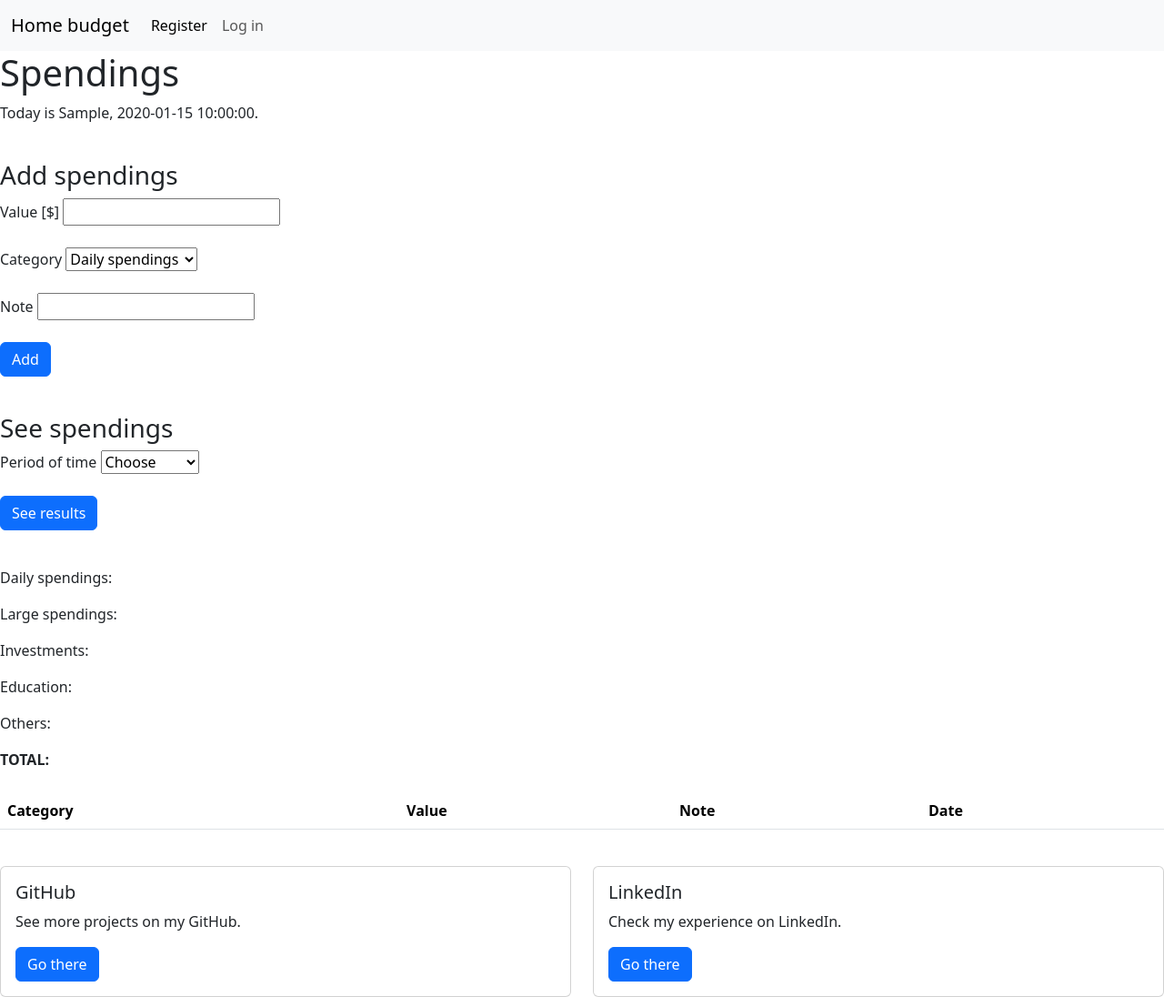
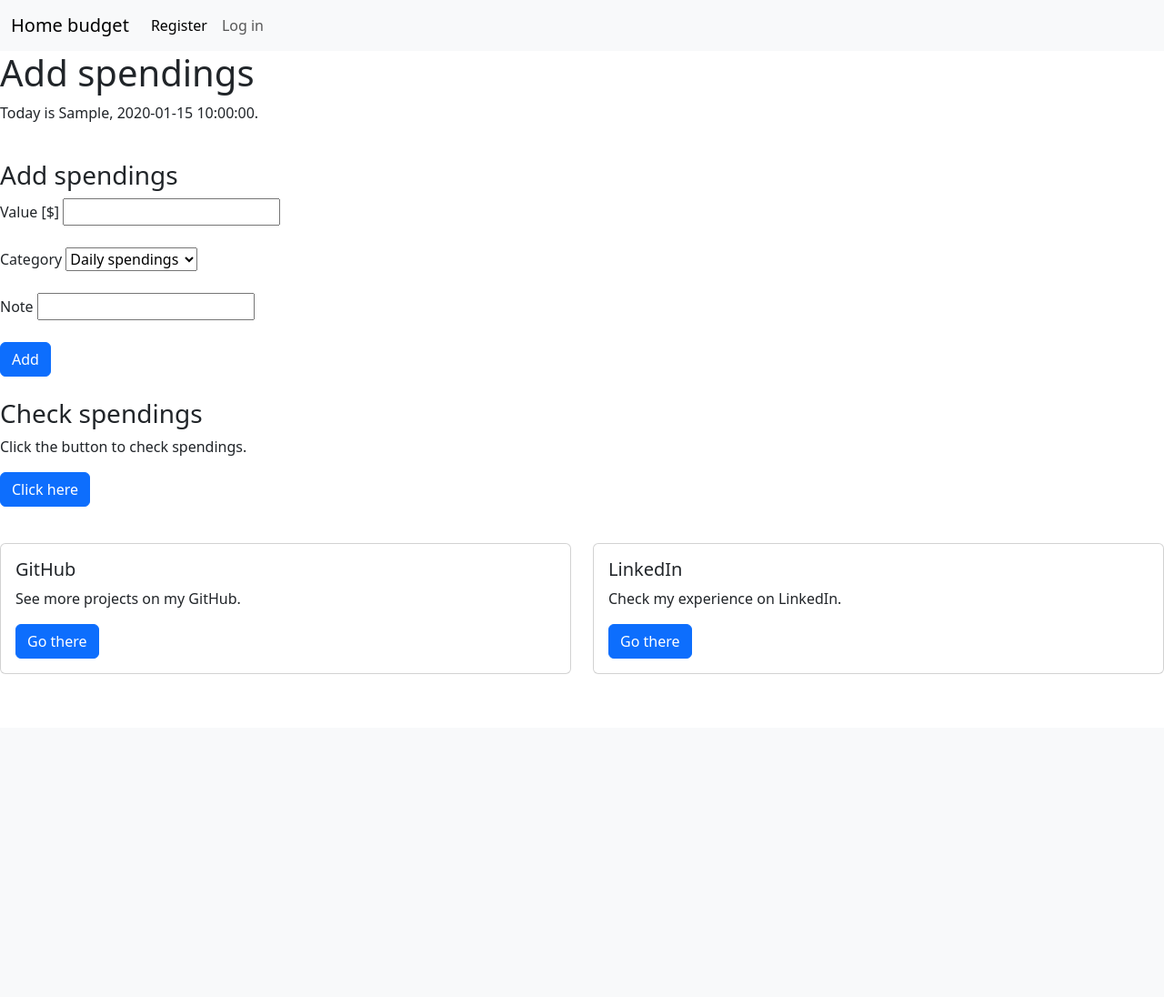
Before and after one commit to jgmbl/home-budget, a Flask app: template templates/spendings.html in a window 1280 px wide. Shown: the whole page at 91% size. After the commit the page ends 741 px from the top, so only its background shows below. Run offline with Flask 3, Linux system fonts and the light colour scheme; the template is opened without the code that fills it: most values are stand-ins (such as "Sample title", 1, 10 or a date in 2020); lists and menus that the app fills with data are empty.

Commit message:
emplates/spendings.html: delete table, add button to check spendings

```diff
--- a/templates/spendings.html
+++ b/templates/spendings.html
@@ -3,7 +3,7 @@
 
 {% block body %}
 <form action="/spendings" method="post">
-    <h1>Spendings</h1>
+    <h1>Add spendings</h1>
     <p>Today is {{ week_day }}, {{ date_today }}.</p>
     <br>
     <h3>Add spendings</h3>
@@ -22,70 +22,11 @@
         <input type="text" id="note" name="note"><br><br>
         <button class="btn btn-primary" type="submit" name="add_spendings">Add</button>
         <br><br>
+        <h3>Check spendings</h3>
+        <p>Click the button to check spendings.</p>
+        <a class="btn btn-primary" href="/showspendings">Click here</a>
+        <br><br>
     </div>
 </form>
 
-<form action="/spendings" method="post">
-    <h3>See spendings</h3>
-        <div class="mb-3">
-            <label for="display_spendings">Period of time</label>
-            <select name="display_spendings" id="display_spendings">
-                <option value="choose" disabled selected>Choose</option>
-                <option value="last_week" id="last_week">Last week</option>
-                <option value="last_month" id="last_month">Last month</option>
-                <option value="all" id="all">All</option>
-            </select>
-            <br><br>
-            <button class="btn btn-primary" type="submit" name="see_spendings">See results</button>
-        </div>
-        <br>
-        <p>Daily spendings: </p>
-        <p>Large spendings: </p>
-        <p>Investments: </p>
-        <p>Education: </p>
-        <p>Others: </p>
-        <b>TOTAL: </b>
-        <br><br>
-            <table class="table">
-                <thead>
-                  <tr>
-                    <th scope="col">Category</th>
-                    <th scope="col">Value</th>
-                    <th scope="col">Note</th>
-                    <th scope="col">Date</th>
-                  </tr>
-                </thead>
-                <tbody>
-                    {% if display_spendings == "last_month" %}
-                        {% for data in display_data_month %}
-                            <tr>
-                              <td>{{ data[0] }}</td>
-                              <td>{{ data[1] }}</td>
-                              <td>{{ data[2] }}</td>
-                              <td>{{ data[3] }}</td>
-                            </tr>
-                        {% endfor %}
-                    {% elif display_spendings == "last_week" %}
-                        {% for data in display_data_week %}
-                            <tr>
-                              <td>{{ data[0] }}</td>
-                              <td>{{ data[1] }}</td>
-                              <td>{{ data[2] }}</td>
-                              <td>{{ data[3] }}</td>
-                            </tr>
-                        {% endfor %}
-                    {% elif daily_spendings == "all" %}
-                        {% for data in display_all_data %}
-                            <tr>
-                              <td>{{ data[0] }}</td>
-                              <td>{{ data[1] }}</td>
-                              <td>{{ data[2] }}</td>
-                              <td>{{ data[3] }}</td>
-                            </tr>
-                        {% endfor %}
-                    {% endif %}
-                </tbody>
-            </table>
-        <br>
-</form>
 {% endblock %}
```
